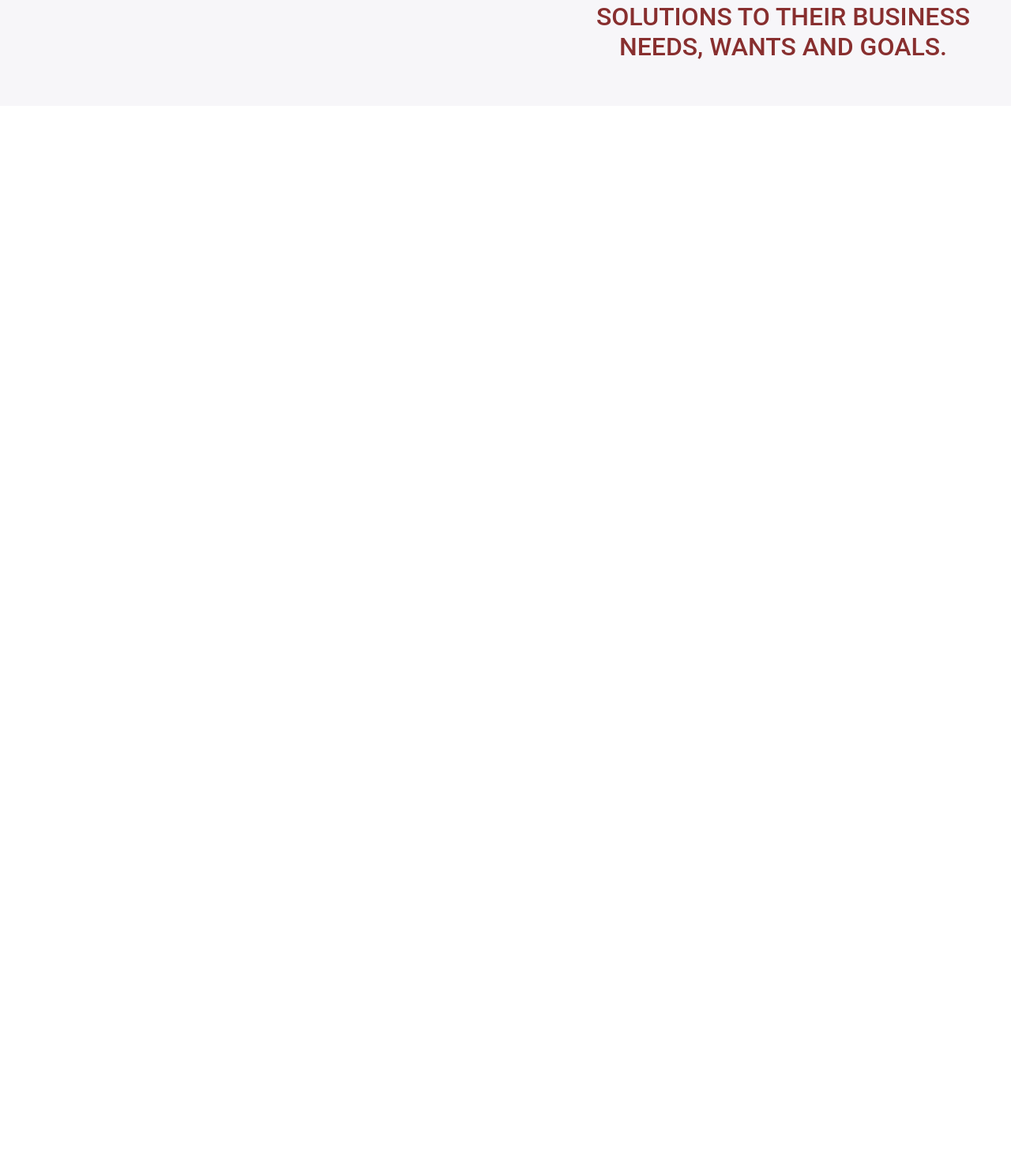
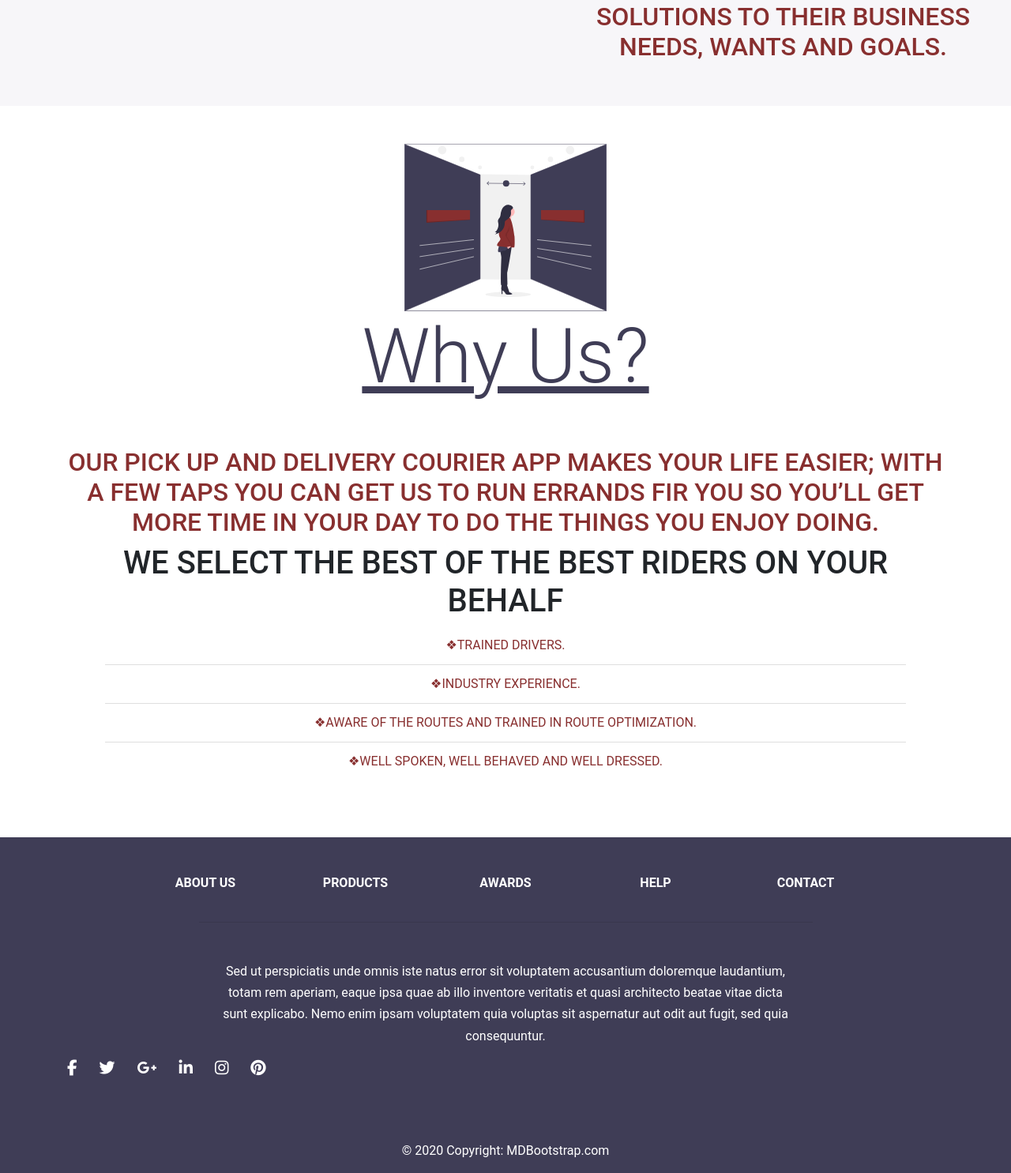
Before and after one commit to FeezGhost/routevisor, a Django app: page / in a window 1280 px wide. Shown: the part 3468-4953 px from the top of the page at 79% size. Before the commit the page ends 3543 px from the top, so only its background shows below. Run offline with Django 3.2, Linux system fonts and the light colour scheme; some libraries are stand-ins or nearby versions.

Commit message:
(p1) why-us, footer

```diff
--- a/static/css/landingpage.css
+++ b/static/css/landingpage.css
@@ -31,11 +31,19 @@ html, body {
   .bg-myred{
     background-color: #882f2f !important;
 }
+footer a{
+    color: white;
+}
+.whyimg{
+    width: 20% !important;
+}
   .lead span {
     color: orange;
     font-weight: bold;
   }
-
+  .bg-myblue{
+      background-color: #3f3d56 ;
+  }
   .bg-cover {
     background-size: cover;
     color: white;
--- a/templates/routevisor/landingpage.html
+++ b/templates/routevisor/landingpage.html
@@ -7,7 +7,9 @@
     <title>Document</title>
     <link rel="stylesheet" href="https://stackpath.bootstrapcdn.com/bootstrap/4.5.2/css/bootstrap.min.css"
         integrity="sha384-JcKb8q3iqJ61gNV9KGb8thSsNjpSL0n8PARn9HuZOnIxN0hoP+VmmDGMN5t9UJ0Z" crossorigin="anonymous">
-    <link rel="stylesheet" href="{% static 'css/landingpage.css' %}">
+        <script src="https://kit.fontawesome.com/f563df3bc2.js" crossorigin="anonymous"></script>
+  <link rel="stylesheet" href="{% static 'css/landingpage.css' %}">
+
 </head>
 
 <body>
@@ -285,8 +287,160 @@
         </div>
     </div>
 
+    <div class="why-us  my-4 pt-4">
+
+        <div class="row">
+            <div class="col-12 text-center">
+                <img class="whyimg d-block" src="{% static 'images/undraw_decide_3iwx.svg' %}" alt="" srcset="" style="display: inline-block !important;">
+            </div>
+            <div class="col-12  text-center">
+                <h1 class="display-1 text-center heading" style="display: inline-block !important;"><u>Why Us?</u> </h1>
+            </div>
+            <div class="col-12  text-center">
+                <div class="container my-4 py-4 text-center">
+
+                <h2 class=" text-main">OUR PICK UP AND DELIVERY COURIER APP MAKES YOUR LIFE EASIER; WITH A
+                    FEW TAPS YOU CAN GET US TO RUN ERRANDS FIR YOU SO YOU’LL GET MORE
+                    TIME IN YOUR DAY TO DO THE THINGS YOU ENJOY DOING. </h2>
+                <h1>WE SELECT THE BEST OF THE BEST RIDERS ON YOUR BEHALF
+                </h1>
+                <ul class="list-group list-group-flush mx-4 px-4 text-center text-main">
+                    <li class="list-group-item">❖TRAINED DRIVERS.</li>
+                    <li class="list-group-item">❖INDUSTRY EXPERIENCE.</li>
+                    <li class="list-group-item">❖AWARE OF THE ROUTES AND TRAINED IN ROUTE OPTIMIZATION.</li>
+                    <li class="list-group-item">❖WELL SPOKEN, WELL BEHAVED AND WELL DRESSED.</li>
+                  </ul>
+                </div>
+            </div>
+
+        </div>
+
+    </div>
 
 
+
+<!-- Footer -->
+<footer class="page-footer font-small bg-myblue" style="color:white !important;">
+
+    <!-- Footer Links -->
+    <div class="container">
+
+      <!-- Grid row-->
+      <div class="row text-center d-flex justify-content-center pt-5 mb-3" >
+
+        <!-- Grid column -->
+        <div class="col-md-2 mb-3" >
+          <h6 class="text-uppercase font-weight-bold">
+            <a href="#!">About us</a>
+          </h6>
+        </div>
+        <!-- Grid column -->
+
+        <!-- Grid column -->
+        <div class="col-md-2 mb-3">
+          <h6 class="text-uppercase font-weight-bold">
+            <a href="#!">Products</a>
+          </h6>
+        </div>
+        <!-- Grid column -->
+
+        <!-- Grid column -->
+        <div class="col-md-2 mb-3">
+          <h6 class="text-uppercase font-weight-bold">
+            <a href="#!">Awards</a>
+          </h6>
+        </div>
+        <!-- Grid column -->
+
+        <!-- Grid column -->
+        <div class="col-md-2 mb-3">
+          <h6 class="text-uppercase font-weight-bold">
+            <a href="#!">Help</a>
+          </h6>
+        </div>
+        <!-- Grid column -->
+
+        <!-- Grid column -->
+        <div class="col-md-2 mb-3">
+          <h6 class="text-uppercase font-weight-bold">
+            <a href="#!">Contact</a>
+          </h6>
+        </div>
+        <!-- Grid column -->
+
+      </div>
+      <!-- Grid row-->
+      <hr class="rgba-white-light" style="margin: 0 15%;">
+
+      <!-- Grid row-->
+      <div class="row d-flex text-center justify-content-center mb-md-0 mb-4">
+
+        <!-- Grid column -->
+        <div class="col-md-8 col-12 mt-5">
+          <p style="line-height: 1.7rem">Sed ut perspiciatis unde omnis iste natus error sit voluptatem
+            accusantium doloremque laudantium, totam rem
+            aperiam, eaque ipsa quae ab illo inventore veritatis et quasi architecto beatae vitae dicta sunt
+            explicabo.
+            Nemo enim ipsam voluptatem quia voluptas sit aspernatur aut odit aut fugit, sed quia consequuntur.</p>
+        </div>
+        <!-- Grid column -->
+
+      </div>
+      <!-- Grid row-->
+      <hr class="clearfix d-md-none rgba-white-light" style="margin: 10% 15% 5%;">
+
+      <!-- Grid row-->
+      <div class="row pb-3">
+
+        <!-- Grid column -->
+        <div class="col-md-12">
+
+          <div class="mb-5 flex-center">
+
+            <!-- Facebook -->
+            <a class="fb-ic">
+              <i class="fab fa-facebook-f fa-lg white-text mr-4"> </i>
+            </a>
+            <!-- Twitter -->
+            <a class="tw-ic">
+              <i class="fab fa-twitter fa-lg white-text mr-4"> </i>
+            </a>
+            <!-- Google +-->
+            <a class="gplus-ic">
+              <i class="fab fa-google-plus-g fa-lg white-text mr-4"> </i>
+            </a>
+            <!--Linkedin -->
+            <a class="li-ic">
+              <i class="fab fa-linkedin-in fa-lg white-text mr-4"> </i>
+            </a>
+            <!--Instagram-->
+            <a class="ins-ic">
+              <i class="fab fa-instagram fa-lg white-text mr-4"> </i>
+            </a>
+            <!--Pinterest-->
+            <a class="pin-ic">
+              <i class="fab fa-pinterest fa-lg white-text"> </i>
+            </a>
+
+          </div>
+
+        </div>
+        <!-- Grid column -->
+
+      </div>
+      <!-- Grid row-->
+
+    </div>
+    <!-- Footer Links -->
+
+    <!-- Copyright -->
+    <div class="footer-copyright text-center py-3">© 2020 Copyright:
+      <a href="https://mdbootstrap.com/"> MDBootstrap.com</a>
+    </div>
+    <!-- Copyright -->
+
+  </footer>
+  <!-- Footer -->
 
     <script src="https://code.jquery.com/jquery-3.5.1.min.js"
         integrity="sha256-9/aliU8dGd2tb6OSsuzixeV4y/faTqgFtohetphbbj0=" crossorigin="anonymous"></script>
```
Also changed, not shown: static/images/undraw_decide_3iwx.svg (added).
